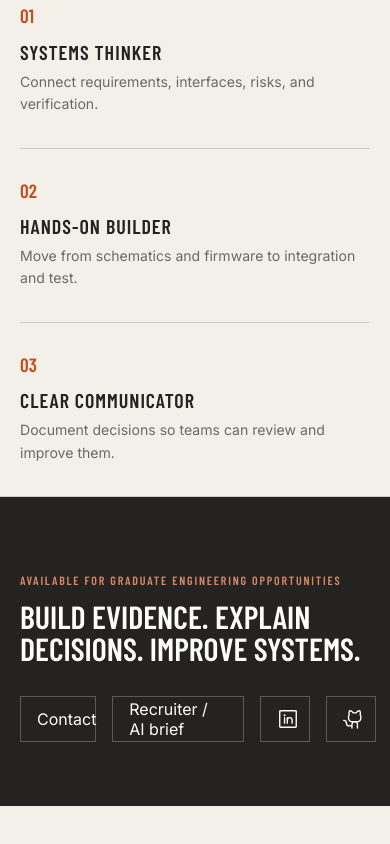
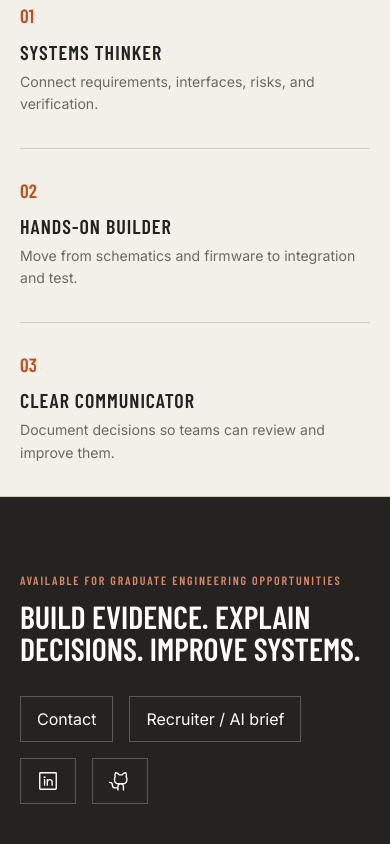
Before and after one commit to Nnoot02/NN_PersonalPortfolio, a Next.js app: page / in a window 390 px wide. Shown: the part 4539-5383 px from the top of the page. Before the commit the page ends 5345 px from the top, so only its background shows below. Built offline with nearby package versions, Linux system fonts and the light colour scheme; no server answers.

Commit message:
Step 6 QA: mobile menu shadow, Escape-to-close, footer link wrapping

```diff
--- a/app/globals.css
+++ b/app/globals.css
@@ -103,9 +103,9 @@ button { font: inherit; }
 .site-footer { min-height: 250px; display: flex; justify-content: space-between; align-items: center; gap: 2rem; padding: 4rem 6vw; background: var(--ink); color: var(--white); position: relative; }
 .footer-kicker { color: #d88868; font: 600 .75rem/1.2 var(--display); letter-spacing: .15em; text-transform: uppercase; }
 .footer-title { font: 600 clamp(2rem, 4vw, 3.8rem)/1 var(--display); text-transform: uppercase; max-width: 700px; margin: .8rem 0 0; }
-.footer-links { display: flex; align-items: center; gap: 1rem; }
-.footer-links a, .footer-links button { color: var(--white); background: transparent; border: 1px solid #5d5a55; min-width: 46px; height: 46px; display: grid; place-items: center; cursor: pointer; }
-.footer-links a { padding: 0 1rem; }
+.footer-links { display: flex; align-items: center; gap: 1rem; flex-wrap: wrap; }
+.footer-links a, .footer-links button { color: var(--white); background: transparent; border: 1px solid #5d5a55; min-width: 46px; min-height: 46px; display: grid; place-items: center; text-align: center; cursor: pointer; }
+.footer-links a { padding: 0 1rem; white-space: nowrap; }
 .footer-links a:hover, .footer-links button:hover { border-color: #d88868; color: #d88868; }
 
 .page-hero { padding: clamp(5rem, 10vw, 9rem) 6vw; min-height: 520px; border-bottom: 1px solid var(--line); display: flex; flex-direction: column; align-items: flex-start; justify-content: center; }
```
